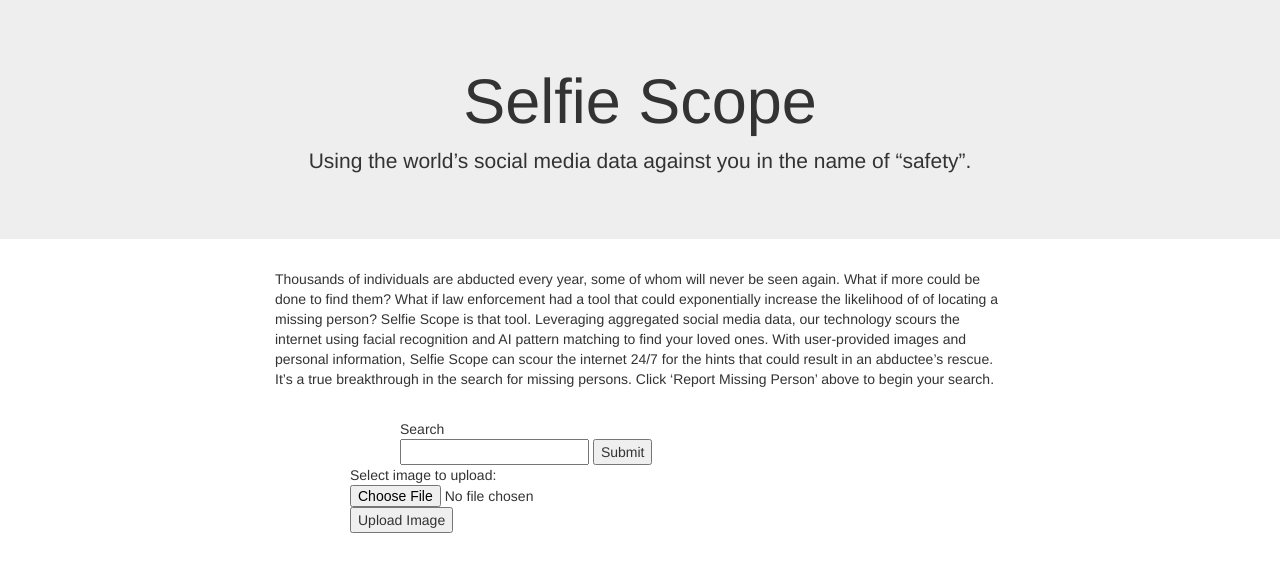
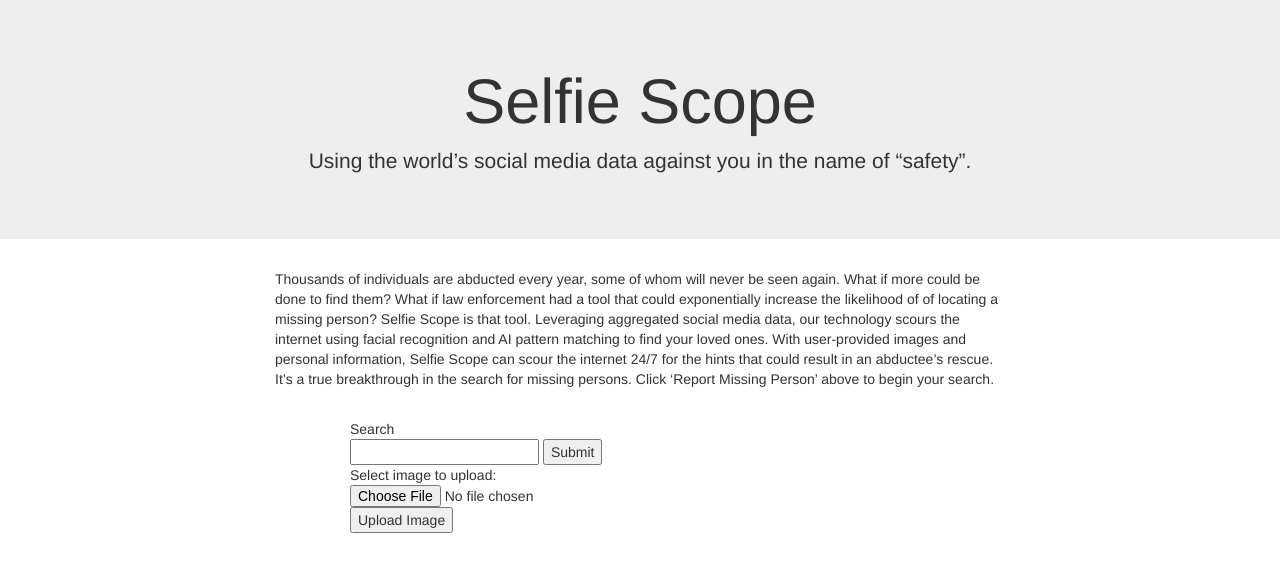
Before and after one commit to gross-micah/361ProjectB, a Node server app: page / in a window 1280 px wide. Shown: the part 101-673 px from the top of the page. Run offline with Node 20, Linux system fonts and the light colour scheme; some libraries are stand-ins or nearby versions.

Commit message:
Update imageupload.handlebars

```diff
--- a/views/partials/imageupload.handlebars
+++ b/views/partials/imageupload.handlebars
@@ -1,5 +1,5 @@
 <br>
-<div class = "search" style="margin-left: 400px;">
+<div class = "search" style="margin-left: 350px;">
 <form action="/search">
   Search<br>
   <input type="text" name="lastname">
```
